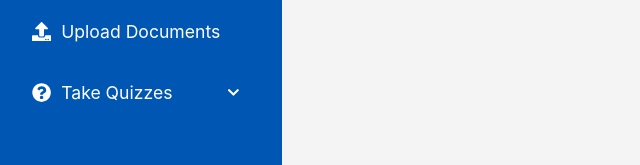
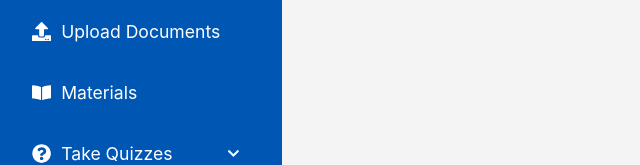
Before and after one commit to deltaNischal02/Digital_learning_Platform, a React (Create React App) app in the folder frontend/: page /quizzes/general-knowledge in a window 1280 px wide. Shown: the part 145-310 px from the top of the page, without its empty margins (0-640 px from the left). Built offline with nearby package versions, Linux system fonts and the light colour scheme.

Commit message:
navitem-added

```diff
--- a/frontend/src/Components/sidebar.js
+++ b/frontend/src/Components/sidebar.js
@@ -7,6 +7,7 @@ import {
   FaQuestionCircle,
   FaChevronDown,
   FaChevronUp,
+  FaBookOpen,
 } from "react-icons/fa";
 import styled from "styled-components";
 
@@ -113,6 +114,13 @@ const Sidebar = () => {
         <FaUpload /> Upload Documents
       </NavItem>
       <NavItem
+        as={Link}
+        to="/material"
+        style={{ backgroundColor: isActive("/material") ? "#022B3A" : "inherit" }}
+      >
+        <FaBookOpen /> Materials
+      </NavItem>
+      <NavItem
         onClick={toggleQuizMenu}
         style={{
           backgroundColor: isActive("/quizzes") ? "#022B3A" : "inherit",
```
